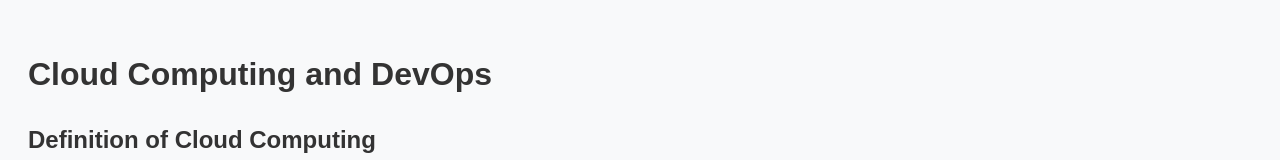
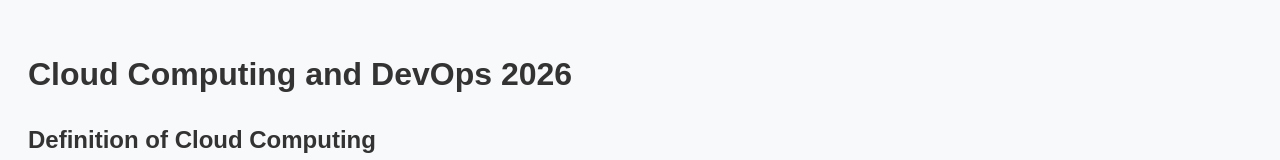
Before and after one commit to farhaz1449/simple-webpage, a plain HTML site: page index.html in a window 1280 px wide. Shown: the top 160 px of the page. Drawn offline with Linux system fonts and the light colour scheme.

Commit message:
Update header title to include year 2026

```diff
--- a/index.html
+++ b/index.html
@@ -13,7 +13,7 @@
 </head>
 <body>
   <header>
-    <h1>Cloud Computing and DevOps</h1>
+    <h1>Cloud Computing and DevOps 2026</h1>
   </header>
 
   <section aria-label="Definition of cloud computing">
```
